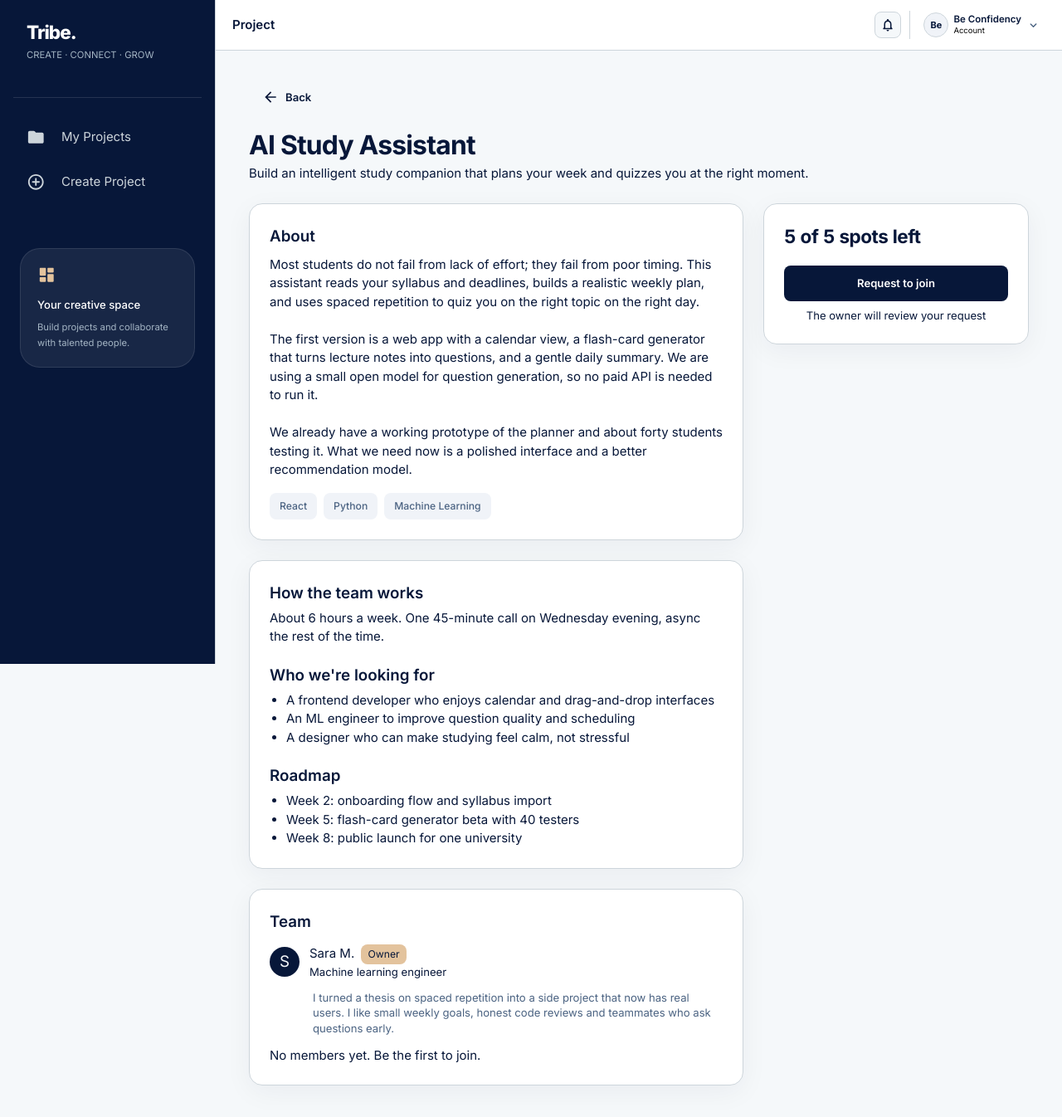
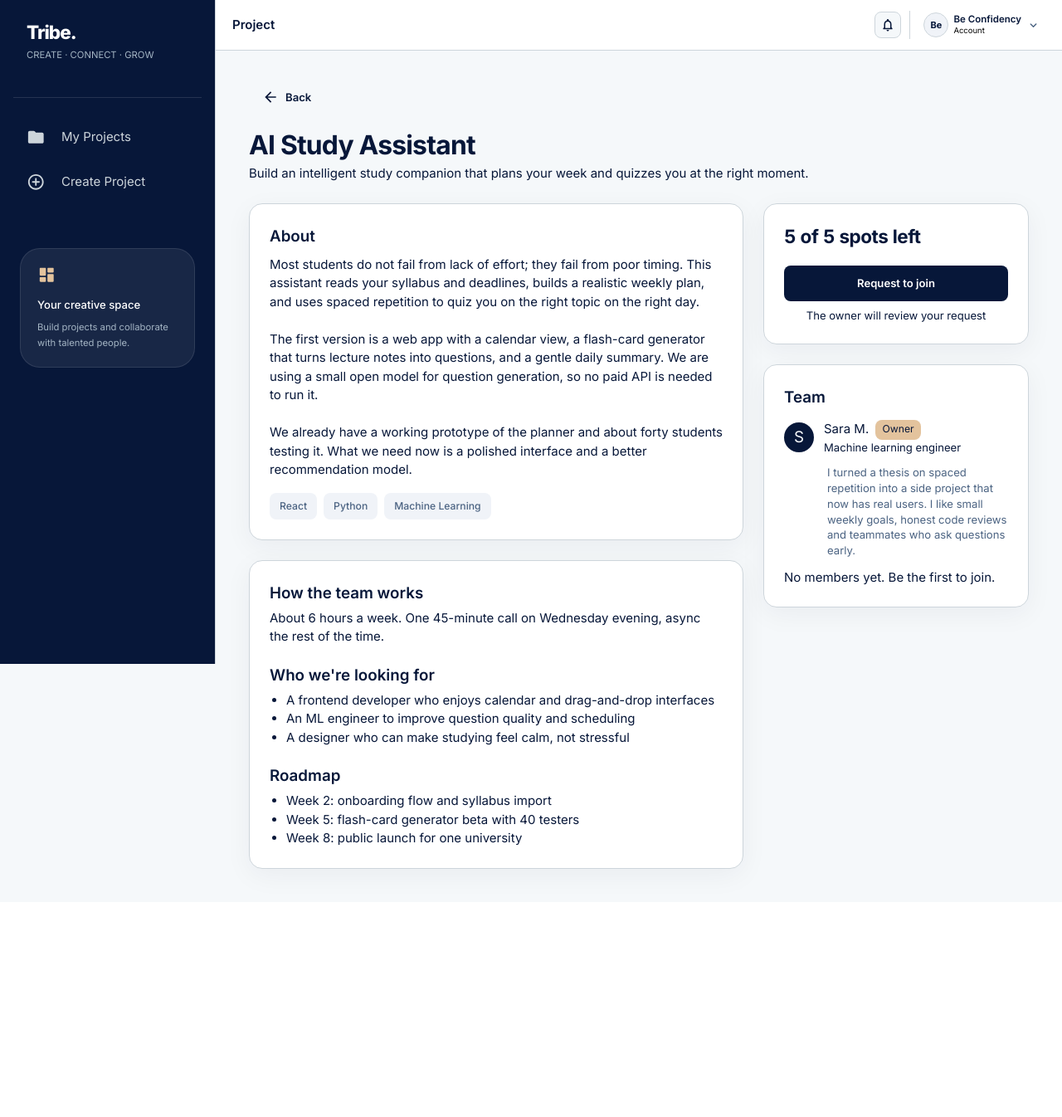
Before and after one commit to uniproject1405/Frontend, a React (Vite) app in the folder Tribe/: page /projects/project-1 in a window 1280 px wide. Shown: the whole page at 83% size. After the commit the page ends 1087 px from the top, so only its background shows below. Built offline with nearby package versions, Linux system fonts and the light colour scheme.

Commit message:
Move team into right column to remove blank gap on project details
Co-Authored-By: Claude Sonnet 5.5 <noreply@anthropic.com>

```diff
--- a/Tribe/src/pages/ProjectDetails.jsx
+++ b/Tribe/src/pages/ProjectDetails.jsx
@@ -134,7 +134,18 @@ function ProjectDetailsView({ projectId }) {
               </Stack>
             </Card>
           )}
-          <Card sx={{ p: { xs: 2, sm: 3 } }}>
+        </Stack>
+
+        <Box sx={{ display: { xs: "contents", md: "flex" }, flexDirection: "column", gap: 3, order: { md: 2 }, minWidth: 0, position: { md: "sticky" }, top: { md: 24 } }}>
+        <Card sx={{ p: 3, order: { xs: 1, md: 0 } }}>
+          {project.status === "open" && (
+            <Typography variant="h5" component="p" sx={{ fontWeight: 700, fontVariantNumeric: "tabular-nums", mb: 2.5 }}>
+              {spotsLeft === 0 ? "No spots left" : `${spotsLeft} of ${project.capacity} spots left`}
+            </Typography>
+          )}
+          <JoinArea details={details} />
+        </Card>
+          <Card sx={{ p: { xs: 2, sm: 3 }, order: { xs: 3, md: 0 } }}>
             <Typography variant="h6" component="h2" sx={{ fontWeight: 600, mb: 1.5 }}>Team</Typography>
             <Stack spacing={1.5}>
               <Stack direction="row" spacing={1.5} sx={{ alignItems: "center" }}>
@@ -156,16 +167,7 @@ function ProjectDetailsView({ projectId }) {
               )}
             </Stack>
           </Card>
-        </Stack>
-
-        <Card sx={{ p: 3, position: { md: "sticky" }, top: { md: 24 }, order: { xs: 1, md: 2 } }}>
-          {project.status === "open" && (
-            <Typography variant="h5" component="p" sx={{ fontWeight: 700, fontVariantNumeric: "tabular-nums", mb: 2.5 }}>
-              {spotsLeft === 0 ? "No spots left" : `${spotsLeft} of ${project.capacity} spots left`}
-            </Typography>
-          )}
-          <JoinArea details={details} />
-        </Card>
+        </Box>
       </Box>
     </Box>
   );
```
